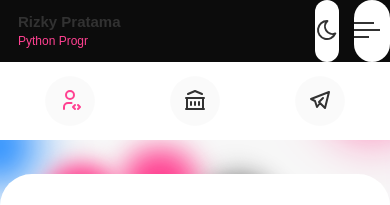
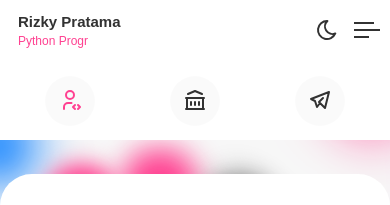
Before and after one commit to rizkypratamatan/rizky-pratama-tan, a React (Vite) app: page / in a window 390 px wide. Shown: the top 205 px of the page. Built offline with nearby package versions, Linux system fonts and the light colour scheme.

Commit message:
Fix mobile header light color

```diff
--- a/src/index.css
+++ b/src/index.css
@@ -498,7 +498,7 @@
     }
 
     header {
-        @apply fixed top-0 left-0 flex flex-row-reverse gap-x-[0.938rem] flex-wrap w-full bg-bgd-primary z-50 md:left-[0.938rem] md:flex-col md:gap-[0.5rem] md:w-[4.125rem] md:mt-[2.188rem] md:bg-transparent lg:static lg:basis-[4.125rem];
+        @apply fixed top-0 left-0 flex flex-row-reverse gap-x-[0.938rem] flex-wrap w-full bg-bgl-primary z-50 md:left-[0.938rem] md:flex-col md:gap-[0.5rem] md:w-[4.125rem] md:mt-[2.188rem] md:bg-transparent lg:static lg:basis-[4.125rem] dark:bg-bgd-primary;
     }
 
     .header-container {
```
